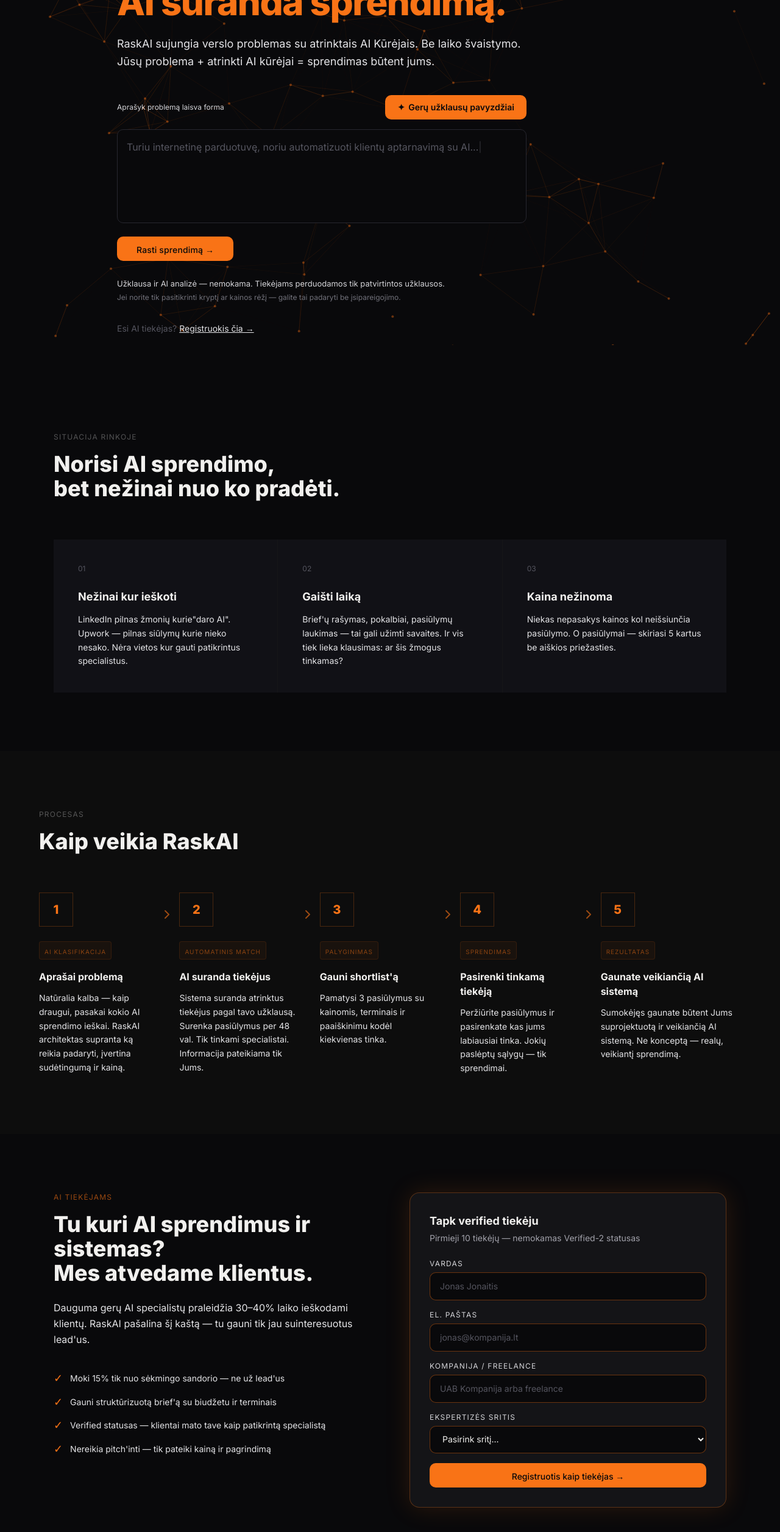
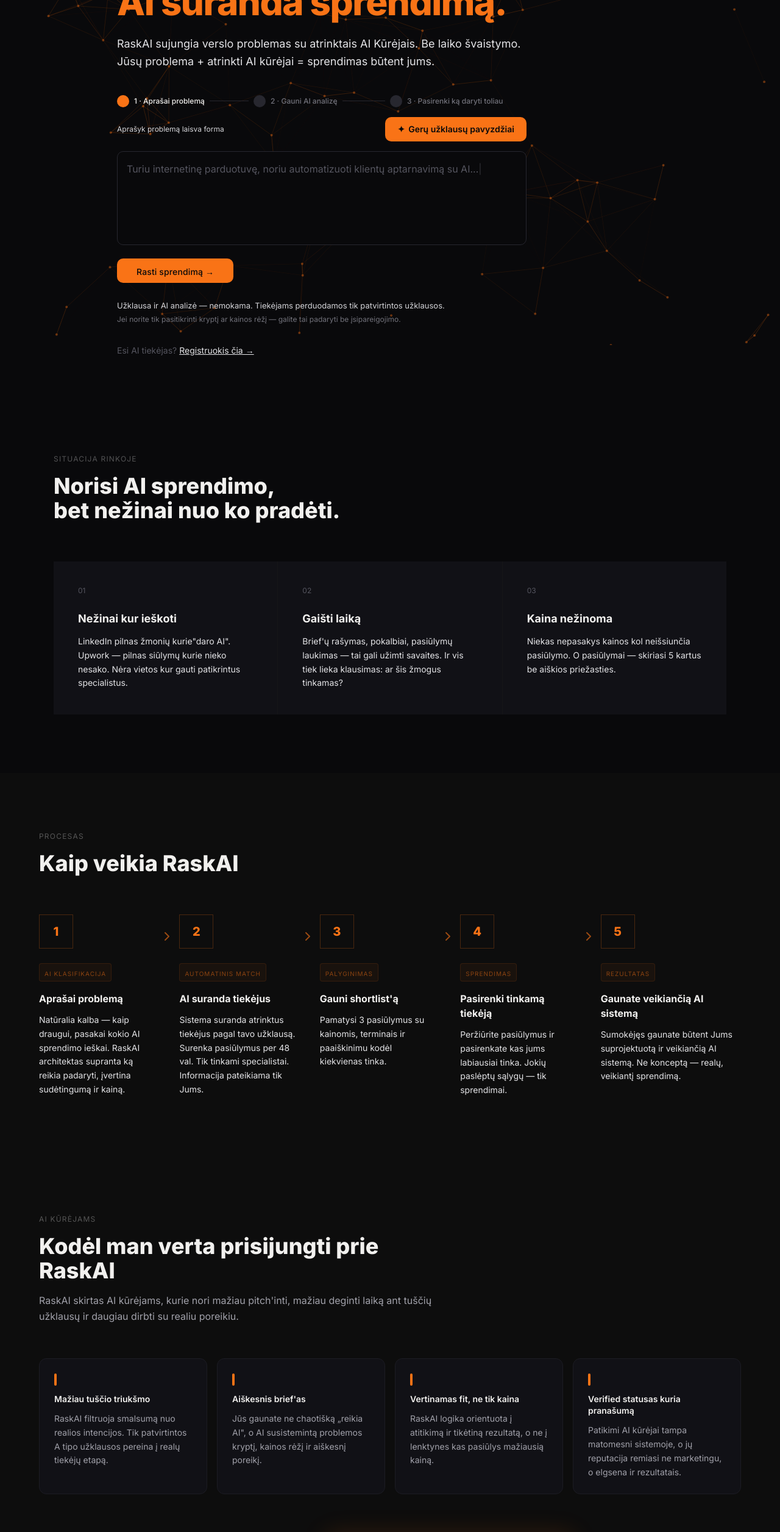
Before and after one commit to aplinkostvarkymo-lgtm/raskai.lt, a Next.js app: page / in a window 1280 px wide. Shown: the part 234-2747 px from the top of the page at 61% size. Built offline with nearby package versions, Linux system fonts and the light colour scheme.

Commit message:
ui: trust line, progress indicator, provider section restructure

```diff
--- a/app/page.tsx
+++ b/app/page.tsx
@@ -70,12 +70,21 @@
  </span>
  <span className="hidden sm:inline text-[#55555F] text-xs">· Powered by Robertas + Claude</span>
  </div>
+ <div className="flex items-center">
+ <button
+ type="button"
+ onClick={() => document.getElementById('provider')?.scrollIntoView({ behavior: 'smooth' })}
+ className="text-sm text-zinc-400 hover:text-zinc-200 hover:underline transition-colors duration-200 mr-4 no-underline"
+ >
+ Esu AI kūrėjas
+ </button>
  <a
  href="#provider"
  className="text-sm font-medium border border-[#F9731640] text-[#F97316] hover:bg-[#F97316] hover:text-[#09090B] transition-all duration-200 px-4 py-1.5 rounded-[10px]"
  >
  Tapk tiekėju →
  </a>
+ </div>
  </div>
  </nav>
 
@@ -93,6 +102,26 @@
  <p className="text-zinc-200 text-lg mb-10 max-w-2xl leading-relaxed">
  RaskAI sujungia verslo problemas su atrinktais AI Kūrėjais. Be laiko švaistymo. Jūsų problema + atrinkti AI kūrėjai = sprendimas būtent jums.
  </p>
+
+ {/* 3-STEP PROGRESS INDICATOR */}
+ <div className="flex items-center max-w-2xl mb-4">
+ {[
+ { desktop: '1 · Aprašai problemą', mobile: '1 · Aprašai', active: true },
+ { desktop: '2 · Gauni AI analizę', mobile: '2 · AI analizė', active: false },
+ { desktop: '3 · Pasirenki ką daryti toliau', mobile: '3 · Pasirenki', active: false },
+ ].map((s, i) => (
+ <div key={i} className="flex items-center flex-1 min-w-0">
+ <div className="flex items-center gap-2 min-w-0">
+ <div className={`w-5 h-5 rounded-full flex-shrink-0 ${s.active ? 'bg-[#F97316]' : 'bg-[#27272F]'}`} />
+ <span className={`text-xs font-medium whitespace-nowrap ${s.active ? 'text-[#F1F0EE]' : 'text-zinc-500'}`}>
+ <span className="hidden md:inline">{s.desktop}</span>
+ <span className="md:hidden">{s.mobile}</span>
+ </span>
+ </div>
+ {i < 2 && <div className="flex-1 mx-2 h-px bg-[#27272F] min-w-[8px]" />}
+ </div>
+ ))}
+ </div>
 
  {intakeStep === 'idle' && (
  <form onSubmit={handleIntakeSubmit} className="flex flex-col gap-4 max-w-2xl">
@@ -267,32 +296,75 @@
  </div>
  </section>
 
- {/* PROVIDER SEKCIJA */}
- <section id="provider"className="px-6 py-24 max-w-6xl mx-auto">
- <div className="grid md:grid-cols-2 gap-16 items-start">
- <div>
- <p className="text-xs text-[#F97316]/60 tracking-widest uppercase mb-4">AI tiekėjams</p>
- <h2 className="font-extrabold text-3xl md:text-4xl mb-6 leading-tight">
- Tu kuri AI sprendimus ir sistemas?<br />
- Mes atvedame klientus.
+ {/* AI KŪRĖJAMS SEKCIJA */}
+ <section className="px-6 py-24 bg-[#0d0d0d]">
+ <div className="max-w-6xl mx-auto">
+ <p className="text-xs text-white/30 tracking-widest uppercase mb-4">AI KŪRĖJAMS</p>
+ <h2 className="font-extrabold text-3xl md:text-4xl mb-4 max-w-2xl leading-tight">
+ Kodėl man verta prisijungti prie RaskAI
  </h2>
- <p className="text-zinc-200 mb-10 leading-relaxed">
- Dauguma gerų AI specialistų praleidžia 30–40% laiko ieškodami klientų.
- RaskAI pašalina šį kaštą — tu gauni tik jau suinteresuotus lead'us.
+ <p className="text-zinc-400 text-base mb-14 max-w-2xl leading-relaxed">
+ RaskAI skirtas AI kūrėjams, kurie nori mažiau pitch&apos;inti, mažiau deginti laiką ant tuščių užklausų ir daugiau dirbti su realiu poreikiu.
  </p>
 
- <div className="space-y-4">
+ <div className="grid md:grid-cols-2 lg:grid-cols-4 gap-4 mb-14">
  {[
-"Moki 15% tik nuo sėkmingo sandorio — ne už lead'us",
-"Gauni struktūrizuotą brief'ą su biudžetu ir terminais",
- 'Verified statusas — klientai mato tave kaip patikrintą specialistą',
-"Nereikia pitch'inti — tik pateiki kainą ir pagrindimą",
- ].map((item) => (
- <div key={item} className="flex items-start gap-3">
- <span className="text-[#F97316] mt-0.5 text-lg leading-none">✓</span>
- <span className="text-zinc-200 text-sm leading-relaxed">{item}</span>
+ {
+ title: 'Mažiau tuščio triukšmo',
+ text: 'RaskAI filtruoja smalsumą nuo realios intencijos. Tik patvirtintos A tipo užklausos pereina į realų tiekėjų etapą.',
+ },
+ {
+ title: "Aiškesnis brief'as",
+ text: 'Jūs gaunate ne chaotišką „reikia AI", o AI susistemintą problemos kryptį, kainos rėžį ir aiškesnį poreikį.',
+ },
+ {
+ title: 'Vertinamas fit, ne tik kaina',
+ text: 'RaskAI logika orientuota į atitikimą ir tikėtiną rezultatą, o ne į lenktynes kas pasiūlys mažiausią kainą.',
+ },
+ {
+ title: 'Verified statusas kuria pranašumą',
+ text: 'Patikimi AI kūrėjai tampa matomesni sistemoje, o jų reputacija remiasi ne marketingu, o elgsena ir rezultatais.',
+ },
+ ].map((card) => (
+ <div key={card.title} className="bg-[#111116] border border-[#1C1C23] rounded-[12px] p-6 flex flex-col gap-3">
+ <div className="w-1 h-5 bg-[#F97316] rounded-full" />
+ <h3 className="font-semibold text-[#F1F0EE] text-sm leading-snug">{card.title}</h3>
+ <p className="text-zinc-400 text-sm leading-relaxed">{card.text}</p>
  </div>
  ))}
+ </div>
+
+ <div id="provider" className="flex flex-col md:flex-row gap-12 items-start mt-16">
+ {/* LEFT: how it works + CTA */}
+ <div className="w-full md:w-[420px] flex-shrink-0">
+ <p className="text-xs text-white/30 tracking-widest uppercase mb-4">Kaip tai veikia kūrėjui?</p>
+ <ul className="flex flex-col gap-4 mb-5">
+ {[
+ 'Prisijungiate kaip AI kūrėjas',
+ 'RaskAI atrenka tik jums tinkamas užklausas',
+ 'Gavę kvietimą sprendžiate, ar norite dalyvauti',
+ ].map((item, i) => (
+ <li key={i} className="flex items-start gap-3 text-sm text-zinc-300">
+ <span className="mt-0.5 w-5 h-5 rounded-full border border-[#F97316]/40 flex items-center justify-center flex-shrink-0 text-[10px] text-[#F97316]">{i + 1}</span>
+ {item}
+ </li>
+ ))}
+ </ul>
+ <p className="text-xs text-zinc-500 mb-8">Tikslas — mažiau beverčių lead&apos;ų, daugiau tikslingų galimybių.</p>
+ <div className="flex flex-col sm:flex-row gap-3 items-start">
+ <a
+ href="#provider"
+ className="text-sm font-semibold bg-[#F97316] hover:bg-[#EA6A08] text-[#09090B] px-6 py-2.5 rounded-[10px] transition-colors duration-200"
+ >
+ Tapti AI kūrėju RaskAI
+ </a>
+ <button
+ type="button"
+ onClick={() => document.getElementById('provider')?.scrollIntoView({ behavior: 'smooth' })}
+ className="text-sm text-zinc-400 hover:text-zinc-200 hover:underline transition-colors duration-200 py-2.5"
+ >
+ Kaip veikia tiekėjų atranka?
+ </button>
  </div>
  </div>
 
@@ -419,6 +491,7 @@
  )}
  </div>
  </div>
+ </div>
  </section>
 
  {/* SOCIAL PROOF */}
```
